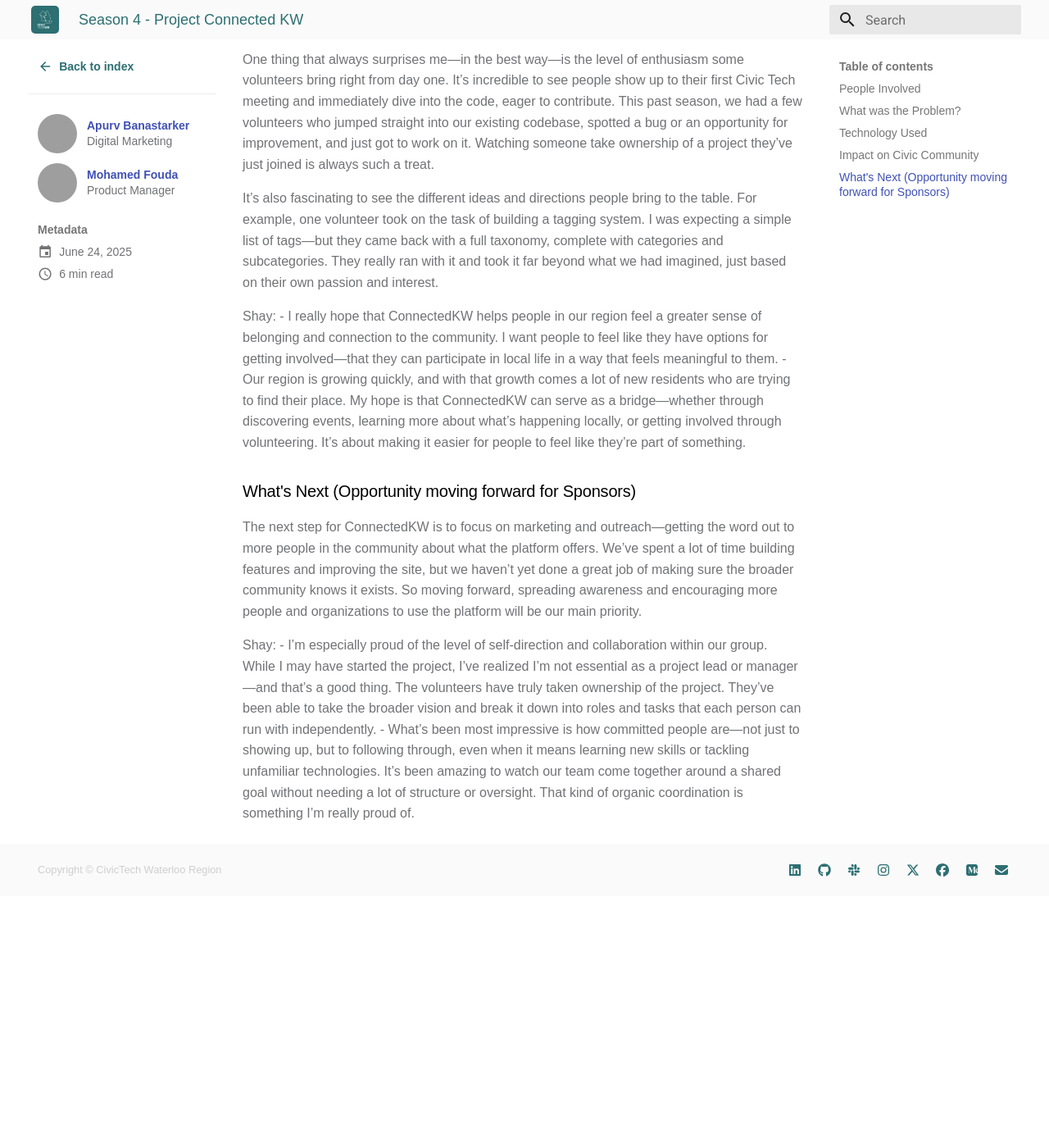
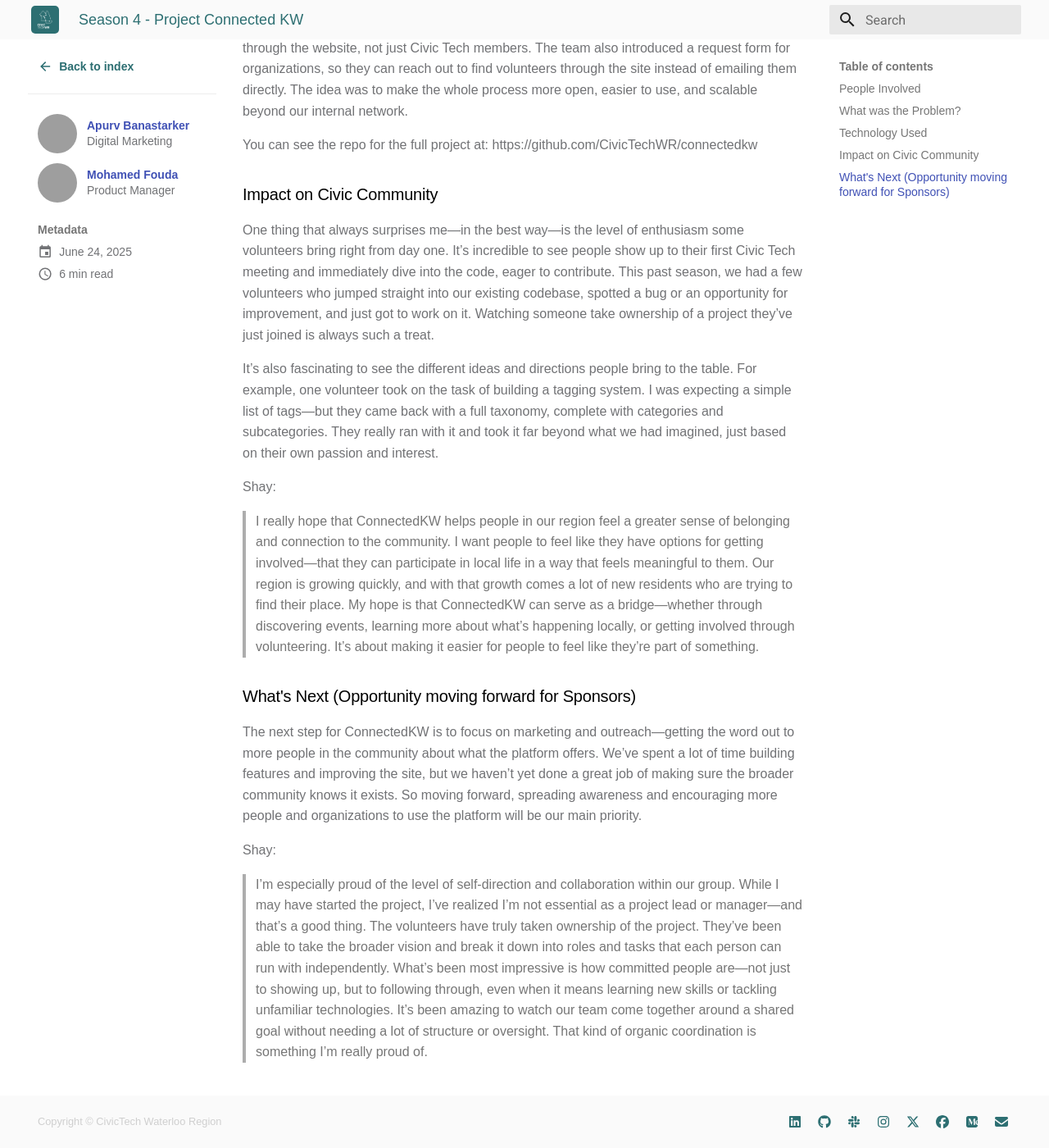
Before and after one commit to CivicTechWR/CTWR-Organization-Documentation, an MkDocs documentation site: the page built from docs/blog/posts/Season 4 - Project Connected KW.md, in a window 1280 px wide and 1400 px high, scrolled down 2314 px. Shown: the whole window at 82% size. Built offline with MkDocs 1.6.1 and Material for MkDocs 9.7.7, drawn with Linux system fonts in a browser that asks for light colours; before the commit the page ends 3407 px from its top, so only the background shows below that; some of the changed text lies outside the part shown; grey boxes are pictures that could not be loaded.

```diff
--- a/docs/blog/posts/Season 4 - Project Connected KW.md
+++ b/docs/blog/posts/Season 4 - Project Connected KW.md
@@ -17,15 +17,15 @@ The team of volunteers behind ConnectedKW has been absolutely amazing. They come
 
 It’s been incredible to see how each volunteer brings their unique skills and capacity to the project, making it a true collaborative effort.
 
-Shay Kennedy [Github account](https://github.com/s-kennedy) [Linkedin Account](https://www.linkedin.com/in/shaydreamside/)
-Indy Ng [Github account](https://github.com/writingindy) [Linkedin Account]()
-Thrishma Reddy [Github account](https://github.com/thrishma) [Linkedin Account](https://www.linkedin.com/in/thrishma-reddy)
-Nipun Grover [Github account](https://github.com/NipunGrover) [Linkedin Account]()
-Sahir Prajapati [Github account](https://github.com/noiteration) [Linkedin Account]()
-Karandeep [Github account](https://github.com/Goldbreaker) [Linkedin Account]()
-Syed S. Albiz [Github account](https://github.com/ssalb1z) [Linkedin Account]()
-Resham Singh [Github account](https://github.com/dive-up) [Linkedin Account]()
-ssalbiz [Github account](https://github.com/ssalbiz-relay) [Linkedin Account]()
+- Shay Kennedy [Github account](https://github.com/s-kennedy) [Linkedin Account](https://www.linkedin.com/in/shaydreamside/)
+- Indy Ng [Github account](https://github.com/writingindy) [Linkedin Account]()
+- Thrishma Reddy [Github account](https://github.com/thrishma) [Linkedin Account](https://www.linkedin.com/in/thrishma-reddy)
+- Nipun Grover [Github account](https://github.com/NipunGrover) [Linkedin Account]()
+- Sahir Prajapati [Github account](https://github.com/noiteration) [Linkedin Account]()
+- Karandeep [Github account](https://github.com/Goldbreaker) [Linkedin Account]()
+- Syed S. Albiz [Github account](https://github.com/ssalb1z) [Linkedin Account]()
+- Resham Singh [Github account](https://github.com/dive-up) [Linkedin Account]()
+- ssalbiz [Github account](https://github.com/ssalbiz-relay) [Linkedin Account]()
 
 Civic Tech volunteers have brought a wave of new energy, ideas, and motivation to the project—things I never would have come up with on my own. The idea for the volunteer directory, for example, wasn’t mine originally, but it’s become such a valuable addition. That kind of creative input has really expanded the vision of what ConnectedKW could be.
 
@@ -39,9 +39,9 @@ With the Volunteer Directory, we wanted to complement existing platforms like Vo
 We also recognized that many community organizations are stretched thin. They may have needs or ideas but not the time or resources to define a formal volunteer role. Our directory supports a more collaborative approach—pairing skilled volunteers with organizations to co-create solutions or projects together. It’s less about filling a shift and more about engaging volunteers as partners who bring valuable knowledge and creativity to the table.
 
 Shay:
-    - I started ConnectedKW while I was on maternity leave with my youngest daughter. At the time, I was trying to figure out how to stay socially connected and engage with the community—but my availability was mostly weekdays during the day, which made it challenging. I wanted to get out and do things, but I kept finding myself missing events, even though I was following local Instagram accounts and checking different event calendars.
-    - It felt like there was no single, reliable source for finding out what was happening—especially for family-friendly events—so I decided to solve my own problem. I started building an aggregated events feed that focused on the kinds of things I wanted to attend. It was fun to create and genuinely helped me discover local events.
-    - After working on it solo for a while, I brought the project to Civic Tech Waterloo Region to see if others might be interested in contributing. I found a great group of volunteers who were eager to help. Together, we identified a new opportunity: creating a volunteer directory to connect people who want to support nonprofits with organizations that need help. So in addition to the events page, we’ve added a local volunteer page—and that’s what the Civic Tech team has been focused on this season.
+> I started ConnectedKW while I was on maternity leave with my youngest daughter. At the time, I was trying to figure out how to stay socially connected and engage with the community—but my availability was mostly weekdays during the day, which made it challenging. I wanted to get out and do things, but I kept finding myself missing events, even though I was following local Instagram accounts and checking different event calendars.
+> It felt like there was no single, reliable source for finding out what was happening—especially for family-friendly events—so I decided to solve my own problem. I started building an aggregated events feed that focused on the kinds of things I wanted to attend. It was fun to create and genuinely helped me discover local events.
+> After working on it solo for a while, I brought the project to Civic Tech Waterloo Region to see if others might be interested in contributing. I found a great group of volunteers who were eager to help. Together, we identified a new opportunity: creating a volunteer directory to connect people who want to support nonprofits with organizations that need help. So in addition to the events page, we’ve added a local volunteer page—and that’s what the Civic Tech team has been focused on this season.
 
 ### Technology Used
 The project has evolved over two seasons at Civic Tech. In the first season, the focus was on creating the initial version of the Volunteer Directory. It was a pretty simple setup—mostly just a page layout with basic search and filter functionality—and it only featured CivicTech volunteers. The team entered all the profiles manually through the backend and used the directory as a kind of internal showcase.
@@ -56,12 +56,12 @@ One thing that always surprises me—in the best way—is the level of enthusias
 It’s also fascinating to see the different ideas and directions people bring to the table. For example, one volunteer took on the task of building a tagging system. I was expecting a simple list of tags—but they came back with a full taxonomy, complete with categories and subcategories. They really ran with it and took it far beyond what we had imagined, just based on their own passion and interest.
 
 Shay:
-    - I really hope that ConnectedKW helps people in our region feel a greater sense of belonging and connection to the community. I want people to feel like they have options for getting involved—that they can participate in local life in a way that feels meaningful to them.
-    - Our region is growing quickly, and with that growth comes a lot of new residents who are trying to find their place. My hope is that ConnectedKW can serve as a bridge—whether through discovering events, learning more about what’s happening locally, or getting involved through volunteering. It’s about making it easier for people to feel like they’re part of something.
+>I really hope that ConnectedKW helps people in our region feel a greater sense of belonging and connection to the community. I want people to feel like they have options for getting involved—that they can participate in local life in a way that feels meaningful to them.
+>Our region is growing quickly, and with that growth comes a lot of new residents who are trying to find their place. My hope is that ConnectedKW can serve as a bridge—whether through discovering events, learning more about what’s happening locally, or getting involved through volunteering. It’s about making it easier for people to feel like they’re part of something.
 
 ### What's Next (Opportunity moving forward for Sponsors)
 The next step for ConnectedKW is to focus on marketing and outreach—getting the word out to more people in the community about what the platform offers. We’ve spent a lot of time building features and improving the site, but we haven’t yet done a great job of making sure the broader community knows it exists. So moving forward, spreading awareness and encouraging more people and organizations to use the platform will be our main priority.
 
 Shay:
-    - I’m especially proud of the level of self-direction and collaboration within our group. While I may have started the project, I’ve realized I’m not essential as a project lead or manager—and that’s a good thing. The volunteers have truly taken ownership of the project. They’ve been able to take the broader vision and break it down into roles and tasks that each person can run with independently.
-    - What’s been most impressive is how committed people are—not just to showing up, but to following through, even when it means learning new skills or tackling unfamiliar technologies. It’s been amazing to watch our team come together around a shared goal without needing a lot of structure or oversight. That kind of organic coordination is something I’m really proud of.
+>I’m especially proud of the level of self-direction and collaboration within our group. While I may have started the project, I’ve realized I’m not essential as a project lead or manager—and that’s a good thing. The volunteers have truly taken ownership of the project. They’ve been able to take the broader vision and break it down into roles and tasks that each person can run with independently.
+>What’s been most impressive is how committed people are—not just to showing up, but to following through, even when it means learning new skills or tackling unfamiliar technologies. It’s been amazing to watch our team come together around a shared goal without needing a lot of structure or oversight. That kind of organic coordination is something I’m really proud of.
```
Also changed, not shown: docs/blog/posts/Season 4 - Project Midtown Radio.md (+3 -3 lines), docs/blog/posts/.obsidian/workspace.json.
